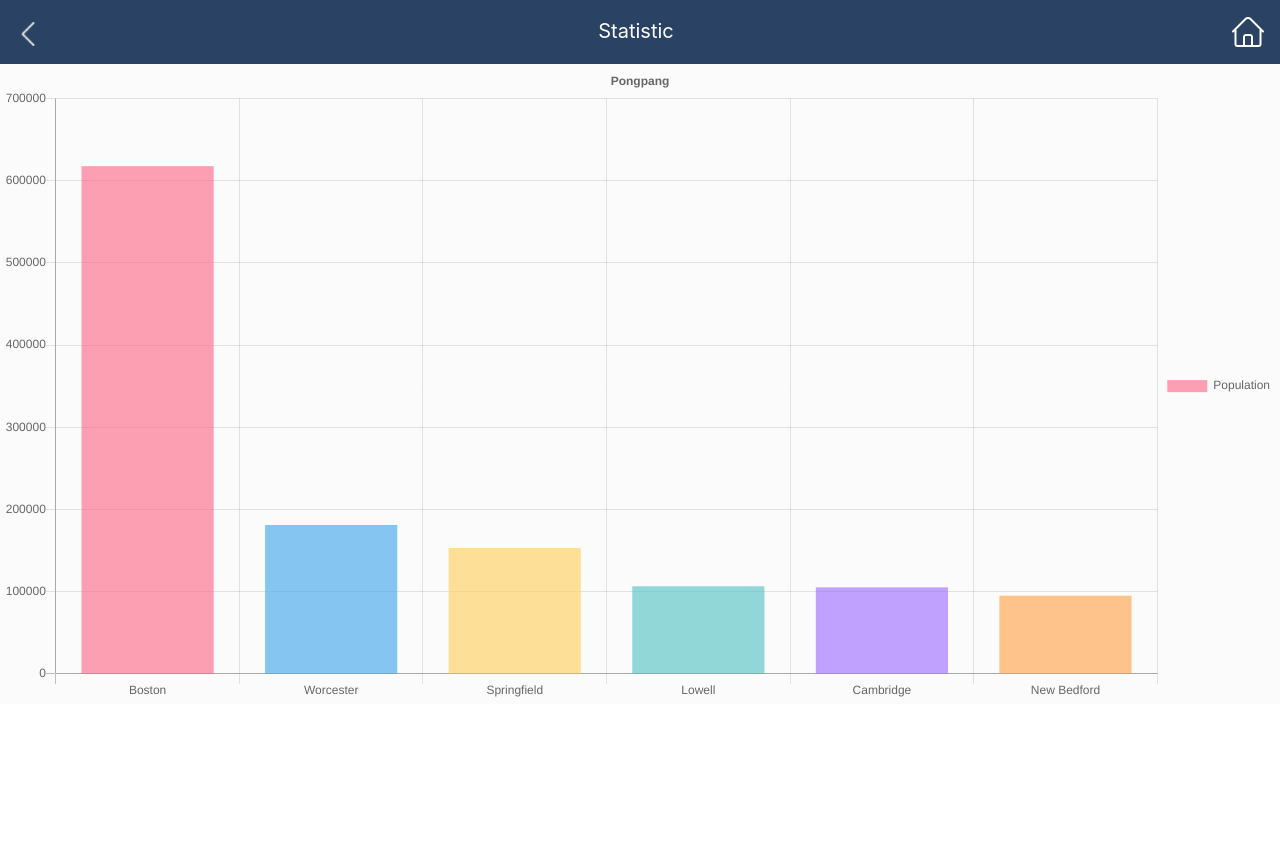
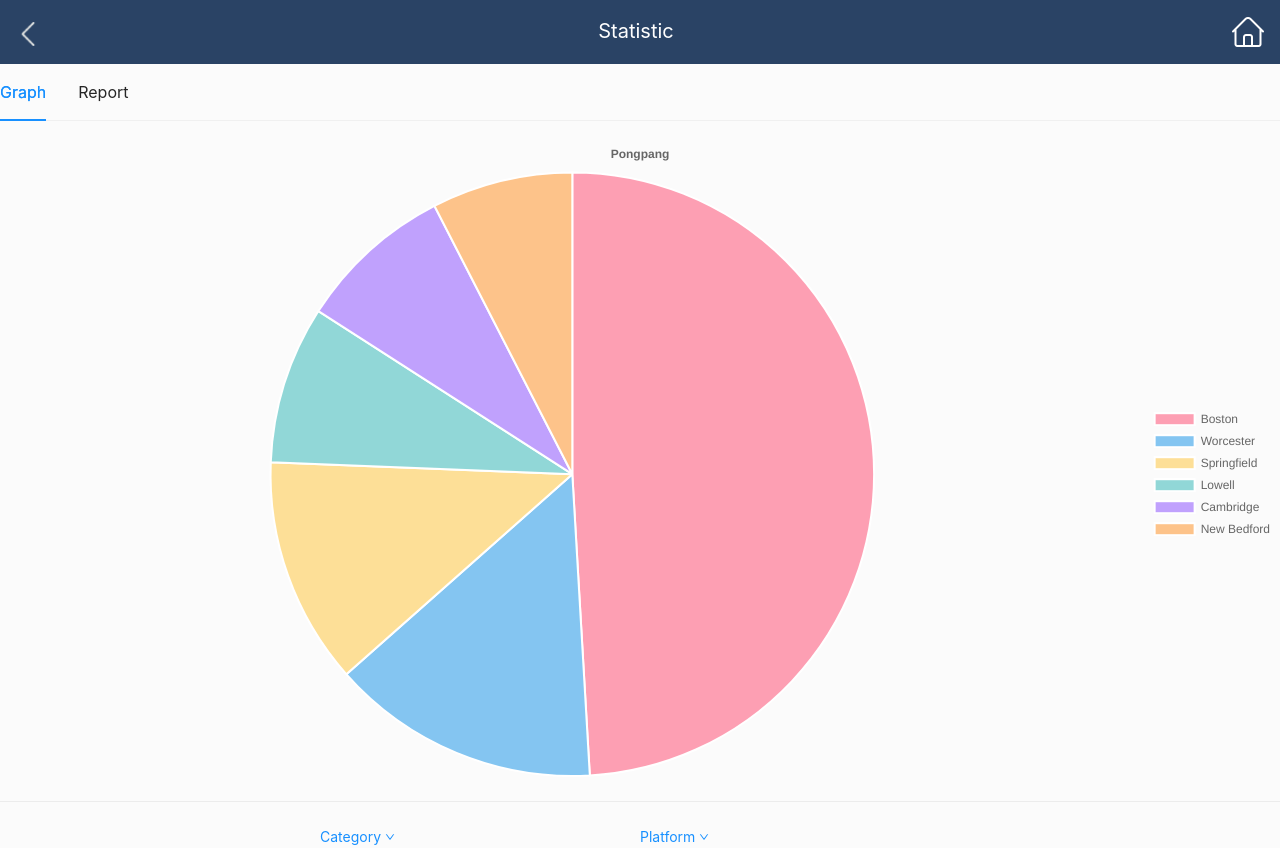
Before and after one commit to Inregist/susc, a React (Create React App) app in the folder frontend/: page /statistic in a window 1280 px wide. Before the commit the page ends 800 px from the top, so only its background shows below. Built offline with nearby package versions, Linux system fonts and the light colour scheme.

Commit message:
add dropdown

```diff
--- a/frontend/src/pages/Statistic.tsx
+++ b/frontend/src/pages/Statistic.tsx
@@ -1,6 +1,17 @@
 import React, { useState } from "react";
 import Navbar from "../components/Navbar";
-import { Bar } from "react-chartjs-2";
+import { Pie } from "react-chartjs-2";
+import {
+  Menu,
+  Dropdown,
+  Row,
+  Col,
+  Divider,
+  Typography,
+  Checkbox,
+  Tabs,
+} from "antd";
+import { DownOutlined } from "@ant-design/icons";
 
 const Statistic = () => {
   const [chartData, setChartData] = useState({
@@ -32,15 +43,55 @@ const Statistic = () => {
   return (
     <div>
       <Navbar name="Statistic" />
-      <Chart title="Pongpang" chartData={chartData} />
+      <Tabs size={"large"}>
+        <Tabs.TabPane tab="Graph" key="1">
+          <Chart title="Pongpang" chartData={chartData} />
+          <Divider></Divider>
+          <Row>
+            <Col span={6}></Col>
+            <Col span={6}>
+              <Dropdown
+                overlay={menuCategory}
+                trigger={["click"]}
+              >
+                <a
+                  className="ant-dropdown-link"
+                  onClick={(e) => e.preventDefault()}
+                >
+                  Category <DownOutlined />
+                </a>
+              </Dropdown>
+            </Col>
+            <Col span={6}>
+              <Dropdown
+                overlay={menuPlatform}
+                trigger={["click"]}
+              >
+                <a
+                  className="ant-dropdown-link"
+                  onClick={(e) => e.preventDefault()}
+                >
+                  Platform <DownOutlined />
+                </a>
+              </Dropdown>
+            </Col>
+            <Col span={6}></Col>
+          </Row>
+        </Tabs.TabPane>
+        <Tabs.TabPane tab="Report" key="2"></Tabs.TabPane>
+      </Tabs>
     </div>
   );
 };
 
+function onChange(e) {
+  console.log(`checked = ${e.target.checked}`);
+}
+
 const Chart = ({ chartData, title }) => {
   return (
     <div className="chart">
-      <Bar
+      <Pie
         data={chartData}
         options={{
           title: {
@@ -57,4 +108,52 @@ const Chart = ({ chartData, title }) => {
   );
 };
 
+const menuCategory = (
+  <Menu>
+    <Menu.Item>
+      <Checkbox disabled> เลือกประเภทสินค้า (ไม่เกิน 3 ชนิด) </Checkbox>
+    </Menu.Item>
+    <Menu.Item>
+      <Checkbox onChange={onChange}> เครื่องสำอาง </Checkbox>
+    </Menu.Item>
+    <Menu.Item>
+      <Checkbox onChange={onChange}> เสื้อผ้า </Checkbox>
+    </Menu.Item>
+    <Menu.Item>
+      <Checkbox onChange={onChange}> เครื่องใช้ไฟฟ้า </Checkbox>
+    </Menu.Item>
+    <Menu.Item>
+      <Checkbox onChange={onChange}> ของใช้ในครัว </Checkbox>
+    </Menu.Item>
+    <Menu.Item>
+      <Checkbox onChange={onChange}> ของใช้ในสำนักงาน </Checkbox>
+    </Menu.Item>
+  </Menu>
+);
+
+const menuPlatform = (
+  <Menu>
+    <Menu.Item>
+      <Checkbox disabled> เลือกแพลตฟอร์ม (ไม่เกิน 4 ชนิด) </Checkbox>
+    </Menu.Item>
+    <Menu.Item>
+      <Checkbox onChange={onChange}> eBay </Checkbox>
+    </Menu.Item>
+    <Menu.Item>
+      <Checkbox onChange={onChange}> Amazon </Checkbox>
+    </Menu.Item>
+    <Menu.Item>
+      <Checkbox onChange={onChange}> Twitter </Checkbox>
+    </Menu.Item>
+    <Menu.Item>
+      <Checkbox onChange={onChange}> Lazada </Checkbox>
+    </Menu.Item>
+    <Menu.Item>
+      <Checkbox onChange={onChange}> Shopee </Checkbox>
+    </Menu.Item>
+  </Menu>
+);
+
+const { Title } = Typography;
+
 export default Statistic;
```
